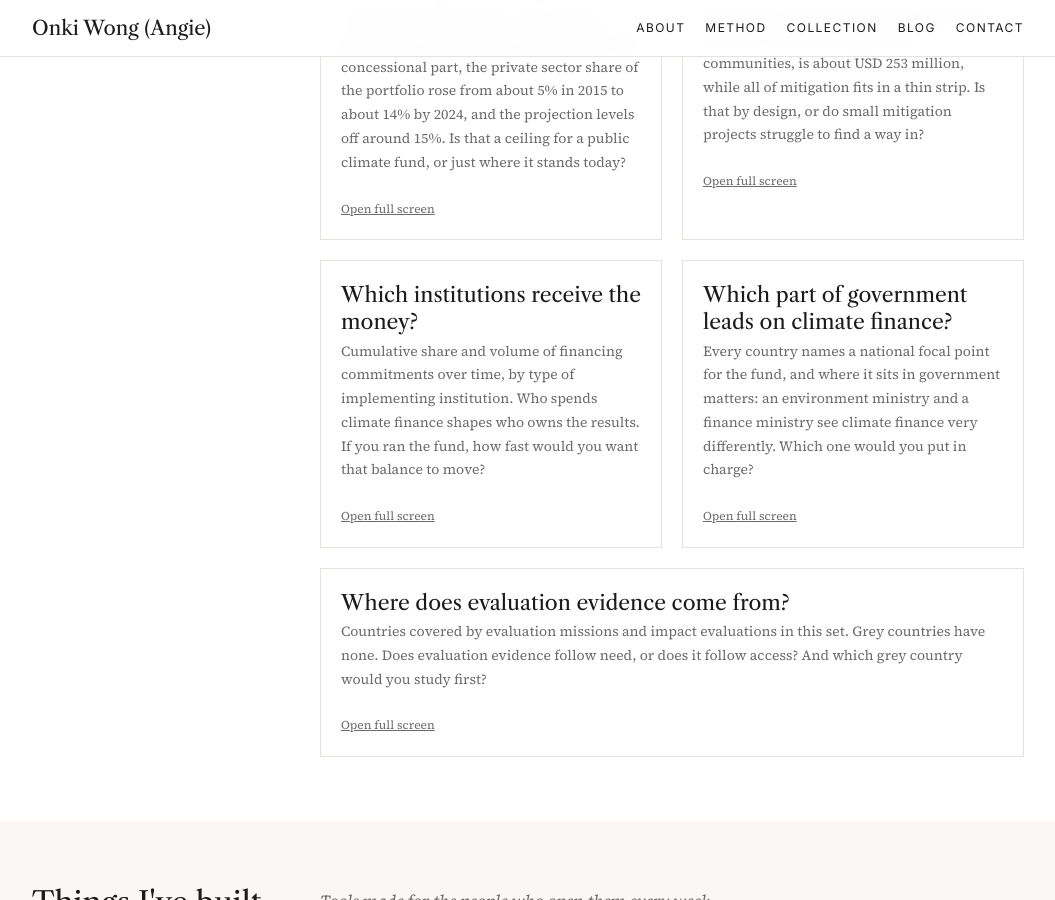
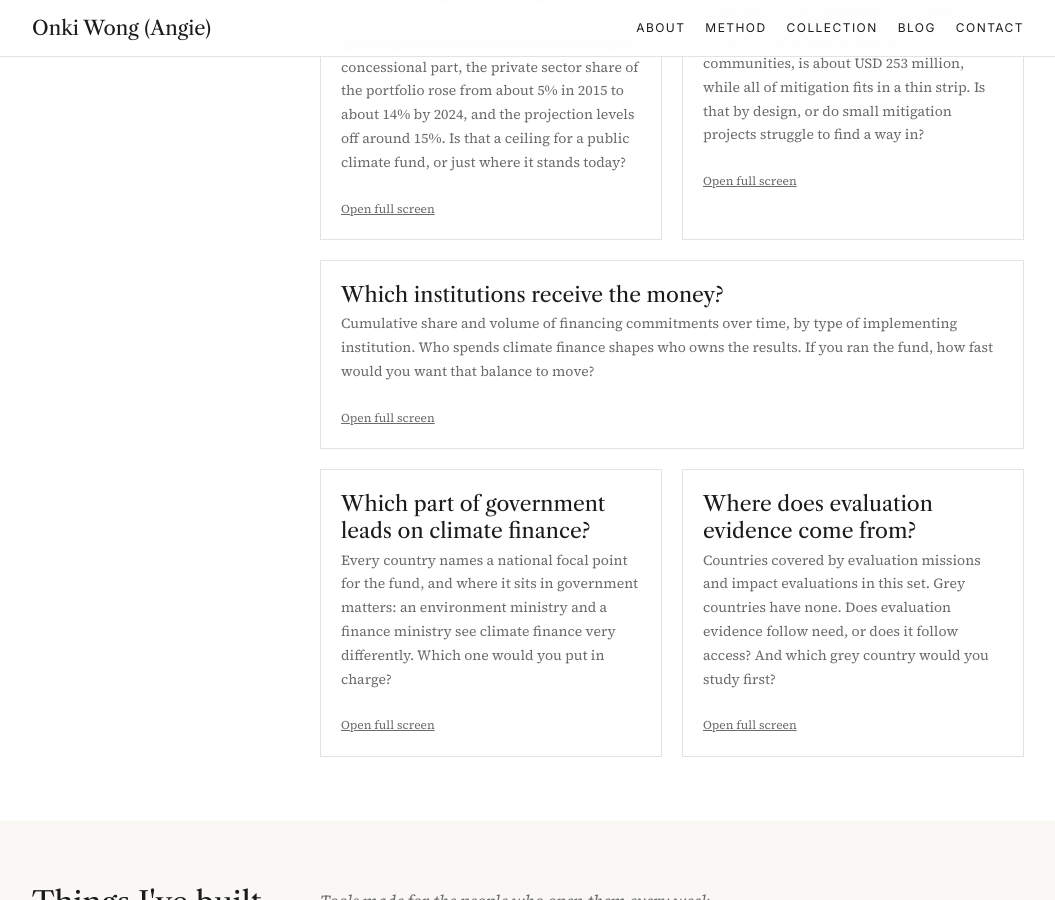
Before and after one commit to owangie/owangie.github.io, a Jekyll site: the page built from _pages/about.md, in a window 1280 px wide and 900 px high, scrolled down 3218 px. Shown: the whole window, without its empty margins (112-1167 px from the left). Built offline with Jekyll 4.4.1, drawn with Linux system fonts in a browser that asks for light colours.

Commit message:
Resize charts: institutions chart full width, map half

```diff
--- a/_data/visuals.yml
+++ b/_data/visuals.yml
@@ -19,7 +19,6 @@
   caption: "The simplified approval process is meant for small, low risk projects. Adaptation dominates it: the largest block, support for the most vulnerable people and communities, is about USD 253 million, while all of mitigation fits in a thin strip. Is that by design, or do small mitigation projects struggle to find a way in?"
 - id: "24566148"
   type: chart
-  size: half
   title: "Which institutions receive the money?"
   caption: "Cumulative share and volume of financing commitments over time, by type of implementing institution. Who spends climate finance shapes who owns the results. If you ran the fund, how fast would you want that balance to move?"
 - id: "23945772"
@@ -29,5 +28,6 @@
   caption: "Every country names a national focal point for the fund, and where it sits in government matters: an environment ministry and a finance ministry see climate finance very differently. Which one would you put in charge?"
 - id: "20571355"
   type: map
+  size: half
   title: "Where does evaluation evidence come from?"
   caption: "Countries covered by evaluation missions and impact evaluations in this set. Grey countries have none. Does evaluation evidence follow need, or does it follow access? And which grey country would you study first?"
```
